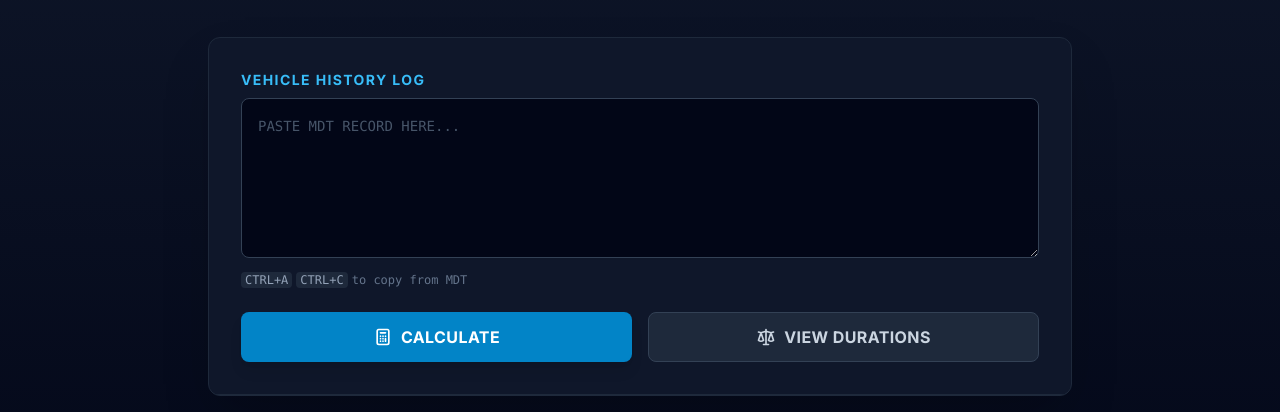
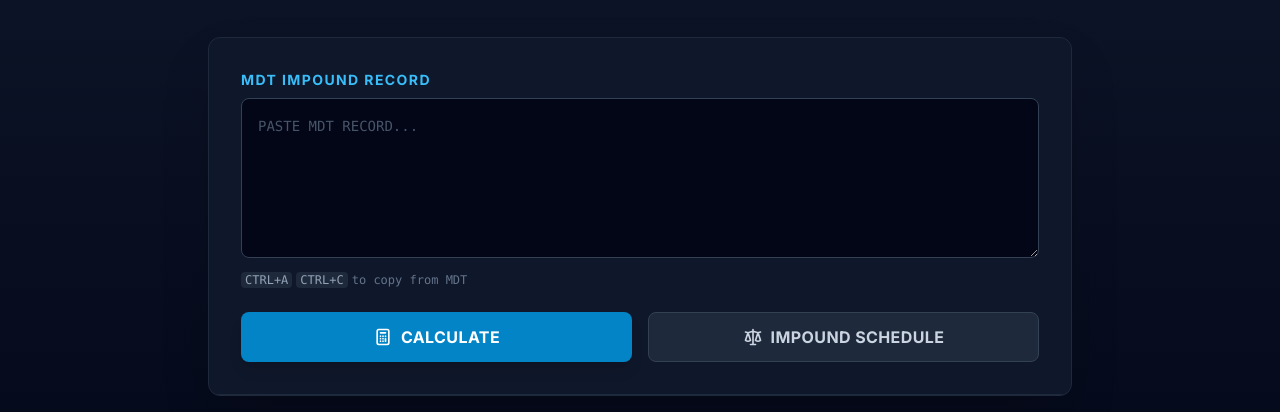
Before and after one commit to 0libote/impound-tool, a React (Vite) app: page / in a window 1280 px wide. Shown: the part 180-592 px from the top of the page. Built offline with nearby package versions, Linux system fonts and the light colour scheme.

Commit message:
Update App.jsx

```diff
--- a/src/App.jsx
+++ b/src/App.jsx
@@ -60,6 +60,9 @@ const App = () => {
         {/* Header */}
         <motion.div
           layout
+          initial={{ opacity: 0, y: -20 }}
+          animate={{ opacity: 1, y: 0 }}
+          transition={{ duration: 0.5, ease: "easeOut" }}
           className="text-center mb-12"
         >
           <h1 className="text-4xl md:text-5xl font-bold font-display text-white mb-3 tracking-tight drop-shadow-lg uppercase">
@@ -81,14 +84,14 @@ const App = () => {
           <div className="p-6 md:p-8 border-b border-slate-800">
             <div className="mb-6">
               <label className="block text-sm font-bold text-police-400 mb-2 uppercase tracking-widest">
-                Vehicle History Log
+                MDT Impound Record
               </label>
               <div className="relative">
                 <textarea
                   value={inputText}
                   onChange={(e) => setInputText(e.target.value)}
                   className="w-full h-40 p-4 bg-slate-950 border border-slate-700 rounded-lg text-slate-200 placeholder-slate-600 focus:outline-none focus:border-police-500 focus:ring-1 focus:ring-police-500 transition-colors duration-200 font-mono text-sm leading-relaxed"
-                  placeholder="PASTE MDT RECORD HERE..."
+                  placeholder="PASTE MDT RECORD..."
                 />
               </div>
               <p className="mt-2 text-xs text-slate-500 flex items-center gap-1 font-mono">
@@ -101,7 +104,8 @@ const App = () => {
             <div className="grid grid-cols-1 md:grid-cols-2 gap-4">
               <motion.button
                 whileHover={{ scale: 1.02 }}
-                whileTap={{ scale: 0.98 }}
+                whileTap={{ scale: 0.97 }}
+                transition={{ type: "spring", stiffness: 400, damping: 15 }}
                 onClick={checkImpound}
                 className="w-full bg-police-600 hover:bg-police-500 text-white font-bold py-3 px-6 rounded-lg shadow-lg transition-colors duration-200 flex items-center justify-center gap-2 uppercase tracking-wide"
               >
@@ -110,12 +114,13 @@ const App = () => {
               </motion.button>
               <motion.button
                 whileHover={{ scale: 1.02 }}
-                whileTap={{ scale: 0.98 }}
+                whileTap={{ scale: 0.97 }}
+                transition={{ type: "spring", stiffness: 400, damping: 15 }}
                 onClick={() => setShowScale(true)}
                 className="w-full bg-slate-800 hover:bg-slate-700 text-slate-300 hover:text-white font-bold py-3 px-6 rounded-lg border border-slate-700 transition-colors duration-200 flex items-center justify-center gap-2 uppercase tracking-wide"
               >
                 <svg className="w-5 h-5" fill="none" viewBox="0 0 24 24" stroke="currentColor"><path strokeLinecap="round" strokeLinejoin="round" strokeWidth={2} d="M3 6l3 1m0 0l-3 9a5.002 5.002 0 006.001 0M6 7l3 9M6 7l6-2m6 2l3-1m-3 1l-3 9a5.002 5.002 0 006.001 0M18 7l3 9m-3-9l-6-2m0-2v2m0 16V5m0 16H9m3 0h3" /></svg>
-                View Durations
+                Impound Schedule
               </motion.button>
             </div>
           </div>
@@ -128,7 +133,7 @@ const App = () => {
                 initial={{ height: 0, opacity: 0 }}
                 animate={{ height: 'auto', opacity: 1 }}
                 exit={{ height: 0, opacity: 0 }}
-                transition={{ type: "spring", stiffness: 300, damping: 30 }}
+                transition={{ type: "spring", stiffness: 350, damping: 30 }}
                 className="bg-slate-900 text-slate-200"
               >
                 <div className="p-8 pt-6 border-t border-slate-800">
@@ -161,7 +166,7 @@ const App = () => {
                   <div className="flex items-center justify-between bg-slate-950 border border-slate-800 p-4 rounded-lg">
                     <div className="flex items-center gap-2">
                       <svg className="w-5 h-5 text-amber-500" fill="none" viewBox="0 0 24 24" stroke="currentColor"><path strokeLinecap="round" strokeLinejoin="round" strokeWidth={2} d="M12 9v2m0 4h.01m-6.938 4h13.856c1.54 0 2.502-1.667 1.732-3L13.732 4c-.77-1.333-2.694-1.333-3.464 0L3.34 16c-.77 1.333.192 3 1.732 3z" /></svg>
-                      <span className="font-bold uppercase tracking-wider text-sm text-slate-300">Required Approval</span>
+                      <span className="font-bold uppercase tracking-wider text-sm text-slate-300">Approval Required</span>
                     </div>
                     <div className="font-mono font-bold text-amber-500">
                       {result.offenceNumber <= 5 ? 'LSC APPROVAL' : 'SGT APPROVAL'}
@@ -209,9 +214,9 @@ const App = () => {
                   {[1, 2, 3, 4, 5, 6, 7, 8, 9, 10, 11, 12].map((num) => (
                     <motion.div
                       key={num}
-                      initial={{ opacity: 0, y: 20 }}
+                      initial={{ opacity: 0, y: 10 }}
                       animate={{ opacity: 1, y: 0 }}
-                      transition={{ delay: num * 0.03, type: "spring", stiffness: 200 }}
+                      transition={{ delay: num * 0.02, type: "spring", stiffness: 300, damping: 25 }}
                       className={cn(
                         "p-4 rounded-lg border transition-all duration-200 relative overflow-hidden group",
                         num === 12
```
